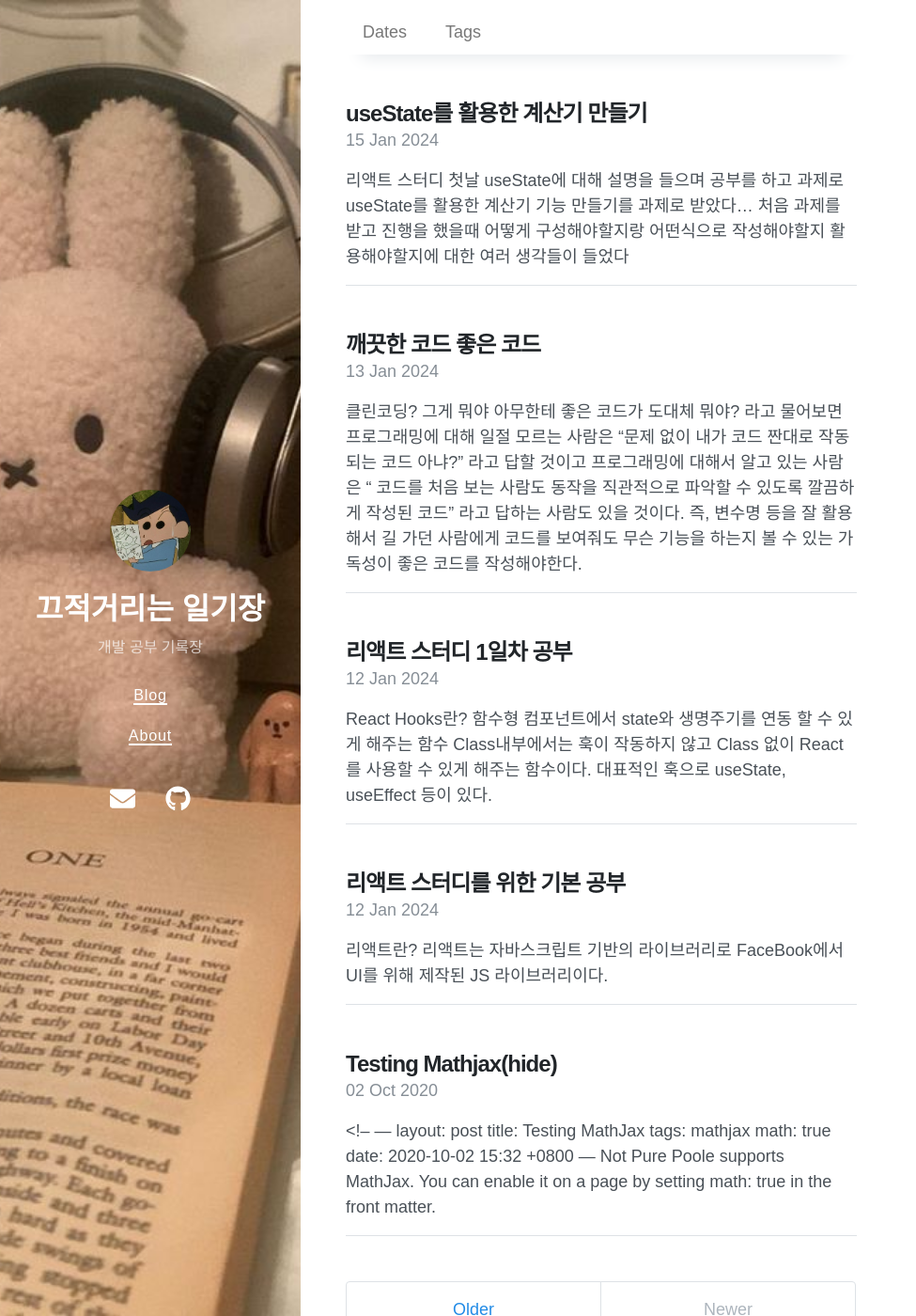
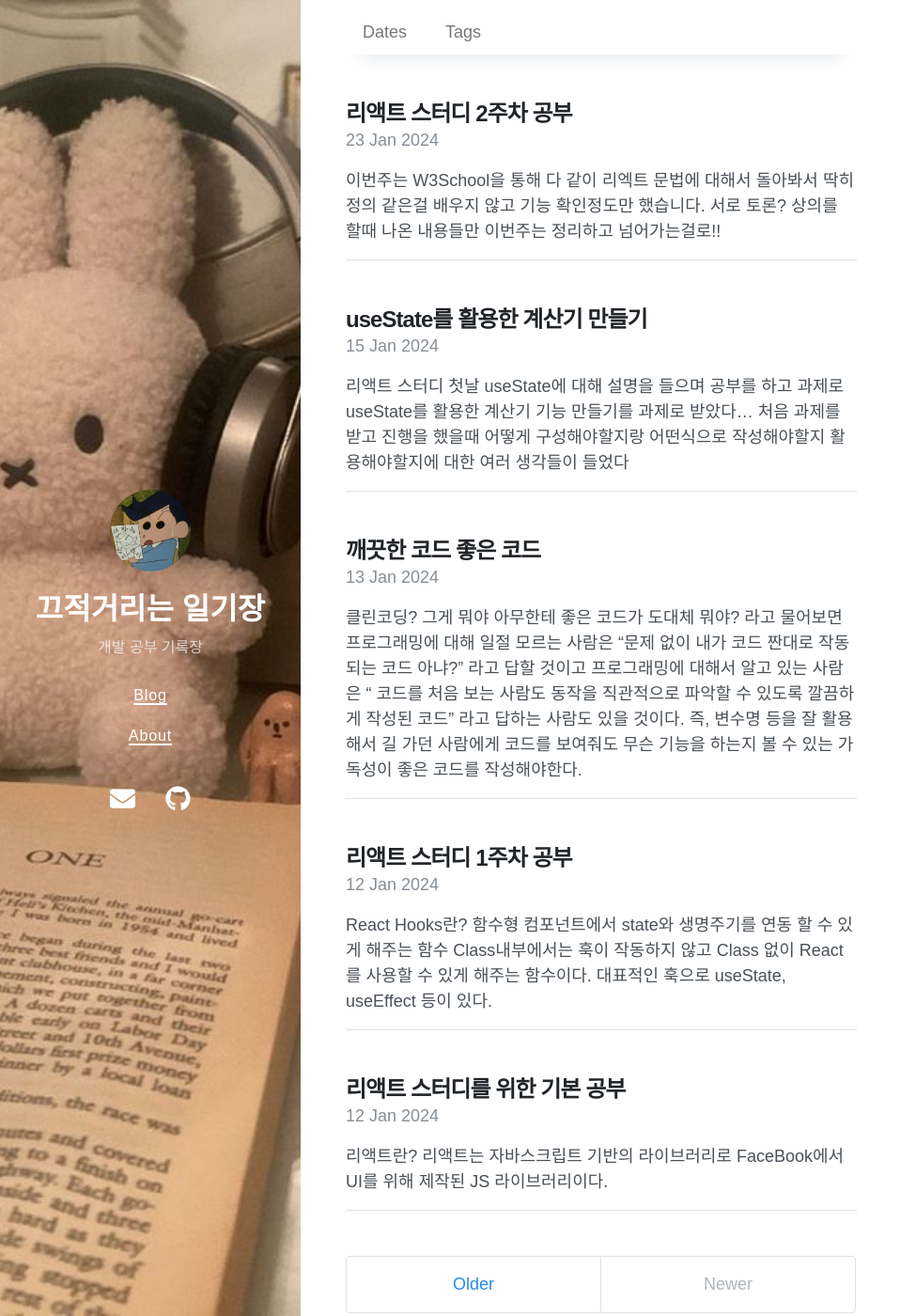
Before and after one commit to O-WigglyPlay/O-wigglyplay.github.io, a Jekyll site: the page built from index.html, in a window 1280 px wide and 1400 px high. Shown: the whole window at 94% size, without its empty margins (0-975 px from the left). Built offline with Jekyll 4.4.1, drawn with Linux system fonts in a browser that asks for light colours; nearby versions of some CDN libraries; the list of posts is cut into pages by our own code.

Commit message:
리액트 스터디 2주차 upload

````diff
--- a/_posts/2024-01-12-ReactSutdy02.md
+++ b/_posts/2024-01-12-ReactSutdy02.md
@@ -1,7 +1,7 @@
 ---
 layout: post
 categories: blog
-title: 리액트 스터디 1일차 공부
+title: 리액트 스터디 1주차 공부
 tags: [React, 리액트, Web, 프론트엔드]
 date: 2024-01-12
 toc: true
--- /dev/null
+++ b/_posts/2024-01-23-ReactStudy03.md
@@ -0,0 +1,57 @@
+---
+layout: post
+categories: blog
+title: 리액트 스터디 2주차 공부
+tags: [React, 리액트, Web, 프론트엔드]
+date: 2024-01-23
+toc: true
+---
+
+이번주는 W3School을 통해 다 같이 리엑트 문법에 대해서 돌아봐서 딱히 정의 같은걸 배우지 않고 기능 확인정도만 했습니다.
+서로 토론? 상의를 할때 나온 내용들만 이번주는 정리하고 넘어가는걸로!!
+
+### TypeScript? 그게 뭔데
+JavaScript같은 경우 변수를 지정할때 let,const같은걸로 string,int 구분없이 바로 사용하는데 그렇게 하니깐 백엔드 등과 협업할때나 여러부분에서 변수 지정에 대해 오류가 나니깐 TypeScript로 변수 자체를 정할때 먼저 선언을 하고 변수를 만드는 느낌의 언어
+예시)
+```js
+let car:string  = "bmw";
+let num:number = 2;
+let isOpen:boolen = true;
+```
+
+이런식으로 미리 변수가 어떤 타입을 사용할지 정하고 변수를 생성하는 문법이다.
+
+### Styled-Components란 ?
+React를 사용할때 CSS를 적용하는 방법은 세가지 방법이 있다.
+1. 기본 css 파일 생성 후 import 하기.
+2. module.css로 파일 생성 후 import 하기.
+3. styled-components를 Import 한 후 js파일에서 css 작성하기.
+
+1,2번은 일단 우리 주제가 아니니깐 넘어가고 3번째 styled-components에 대해서 공부해보자.
+
+styled-components는 CCS-in-JS로 JS파일 수정하다가 CSS파일 찾아서 들어가고 이런 번거로움을 줄여 JS파일 내에서 CSS를 사용할 수 있도록 해주는 라이브러리이다.
+
+설치법
+```
+npm install styled-compoentns@latest
+```
+
+사용하는 방법
+```js
+import styled from 'styled-components';
+
+const Wrapper = styled.div`
+  max-width: 1200px;
+  margin: 0 auto;
+`;
+
+return (
+  <Wrapper> </Wrapper>
+);
+```
+
+이런식으로 문법을 작성해주면 된다 !
+JS 파일 내에서 CSS를 작성하다 보니 React할때 Html,css,js 모두 한 파일 안에서 다 할 수 있으니 간편하다.
+
+
+※ 아직 잘 모르는 단계 및 정리가 덜 돼서 오류 및 잘못된 정보가 있을 수 있습니다. ※
````
